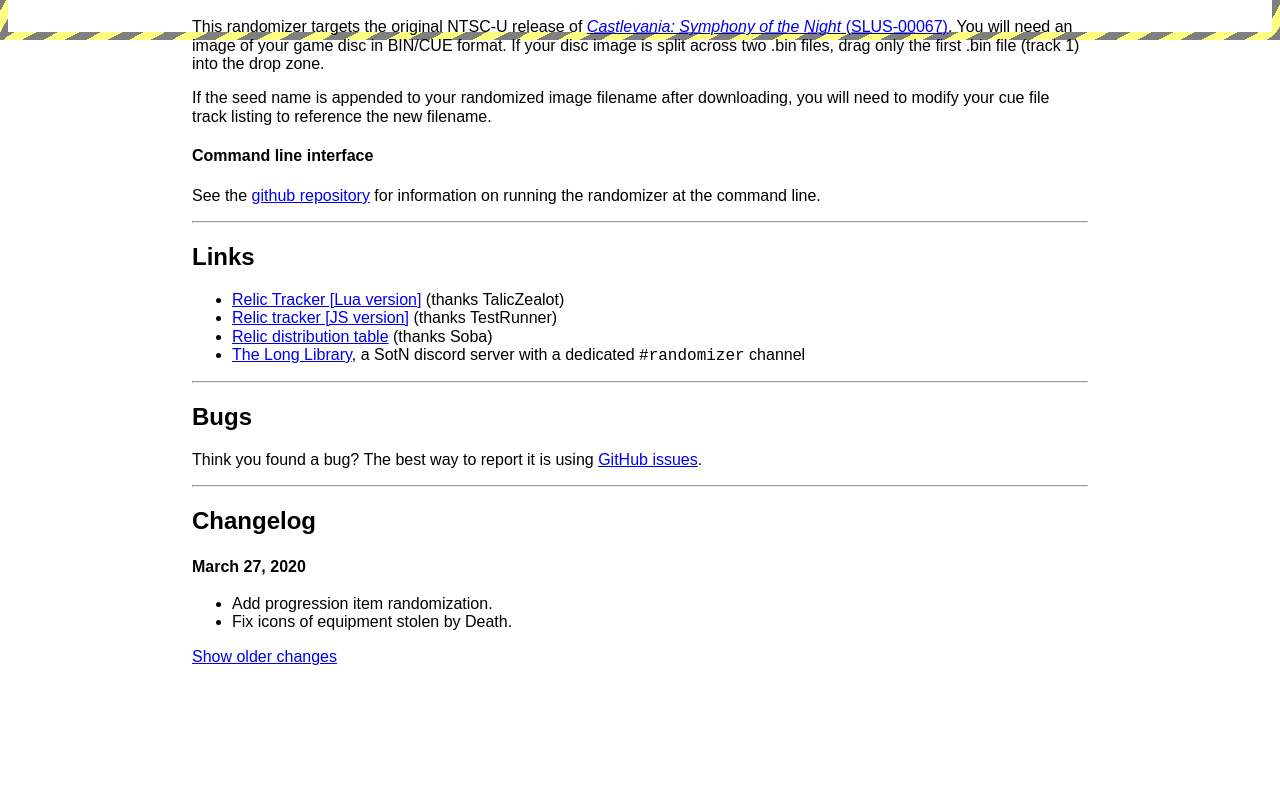
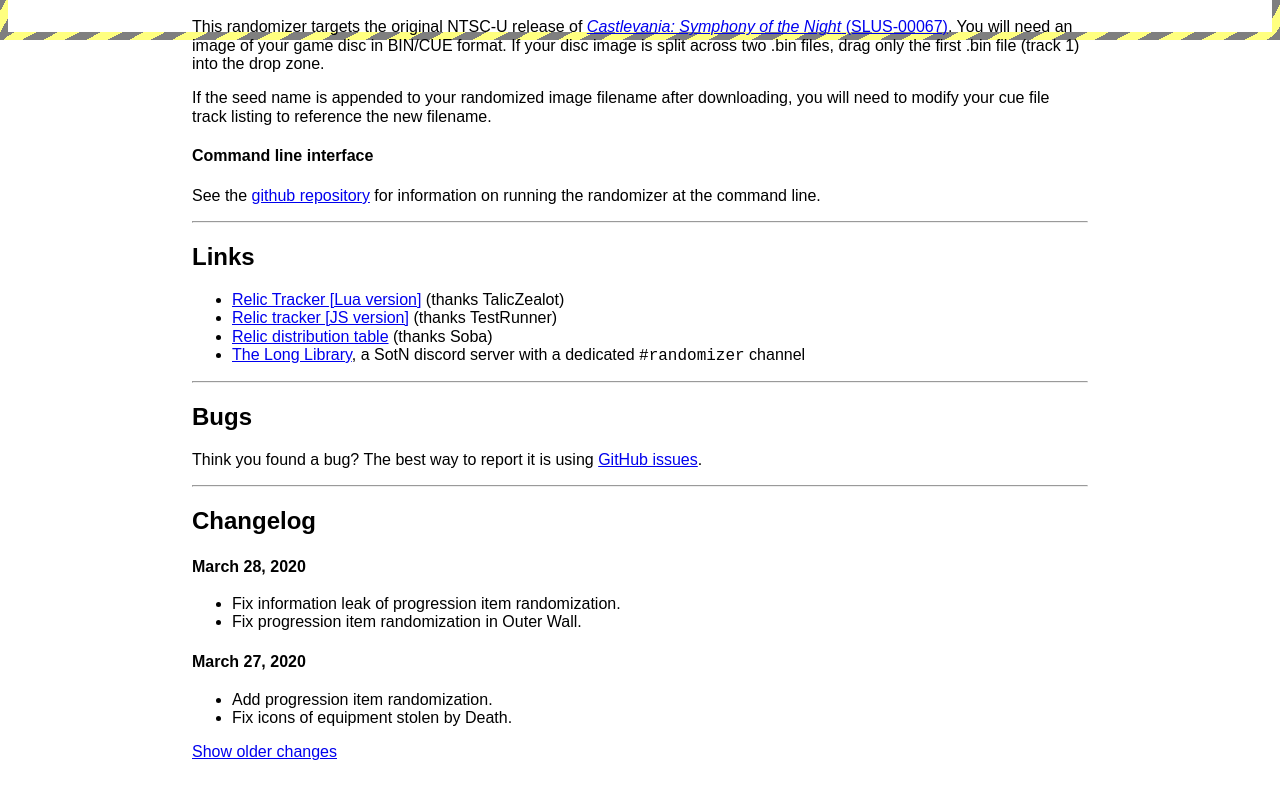
Before and after one commit to 3snowp7im/SotN-Randomizer, a website with bundled scripts: page index.html in a window 1280 px wide. Shown: the part 760-1554 px from the top of the page. Before the commit the page ends 1458 px from the top, so only its background shows below. Built offline with nearby package versions, Linux system fonts and the light colour scheme.

Commit message:
Update changelog

```diff
--- a/index.html
+++ b/index.html
@@ -214,6 +214,11 @@
       </p>
       <hr>
       <h2><a name="changelog">Changelog</a></h2>
+      <h3><time>March 28, 2020</time></h3>
+      <ul>
+        <li>Fix information leak of progression item randomization.</li>
+        <li>Fix progression item randomization in Outer Wall.</li>
+      </ul>
       <h3><time>March 27, 2020</time></h3>
       <ul>
         <li>Add progression item randomization.</li>
```
